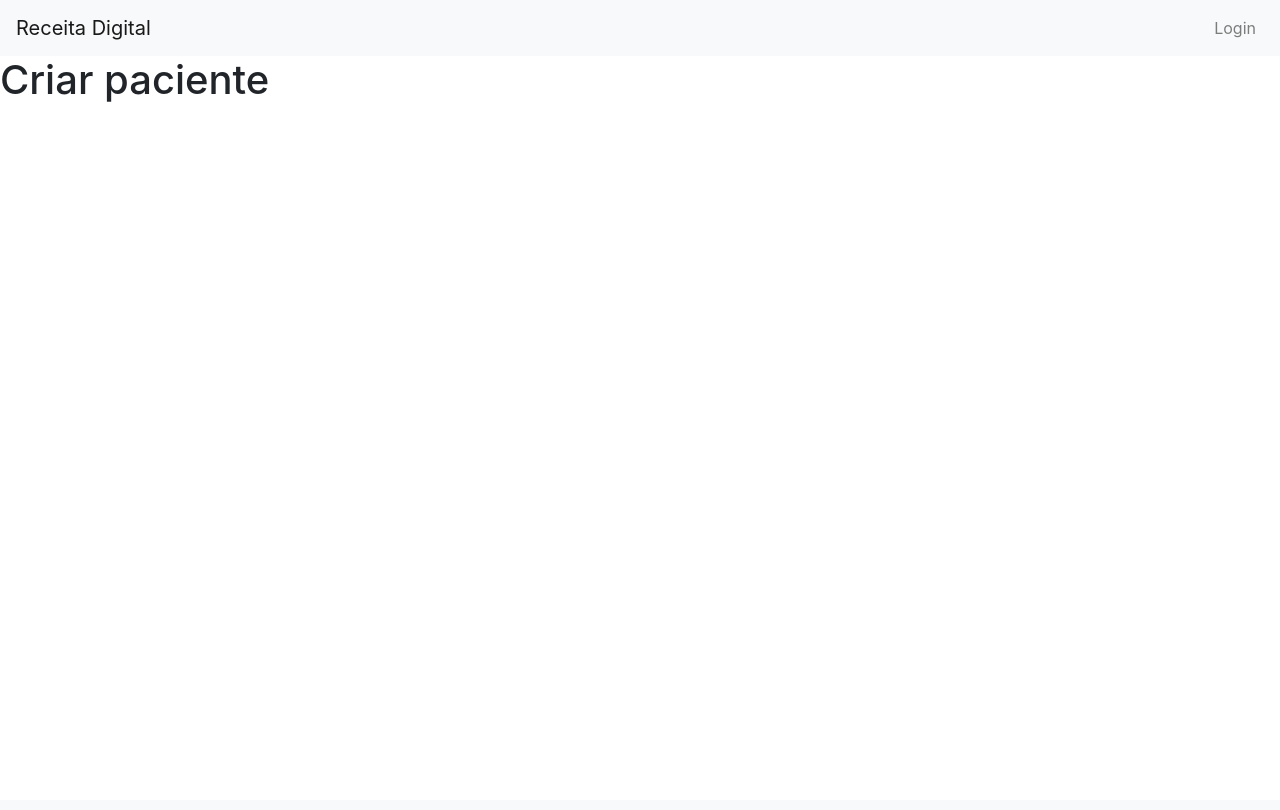
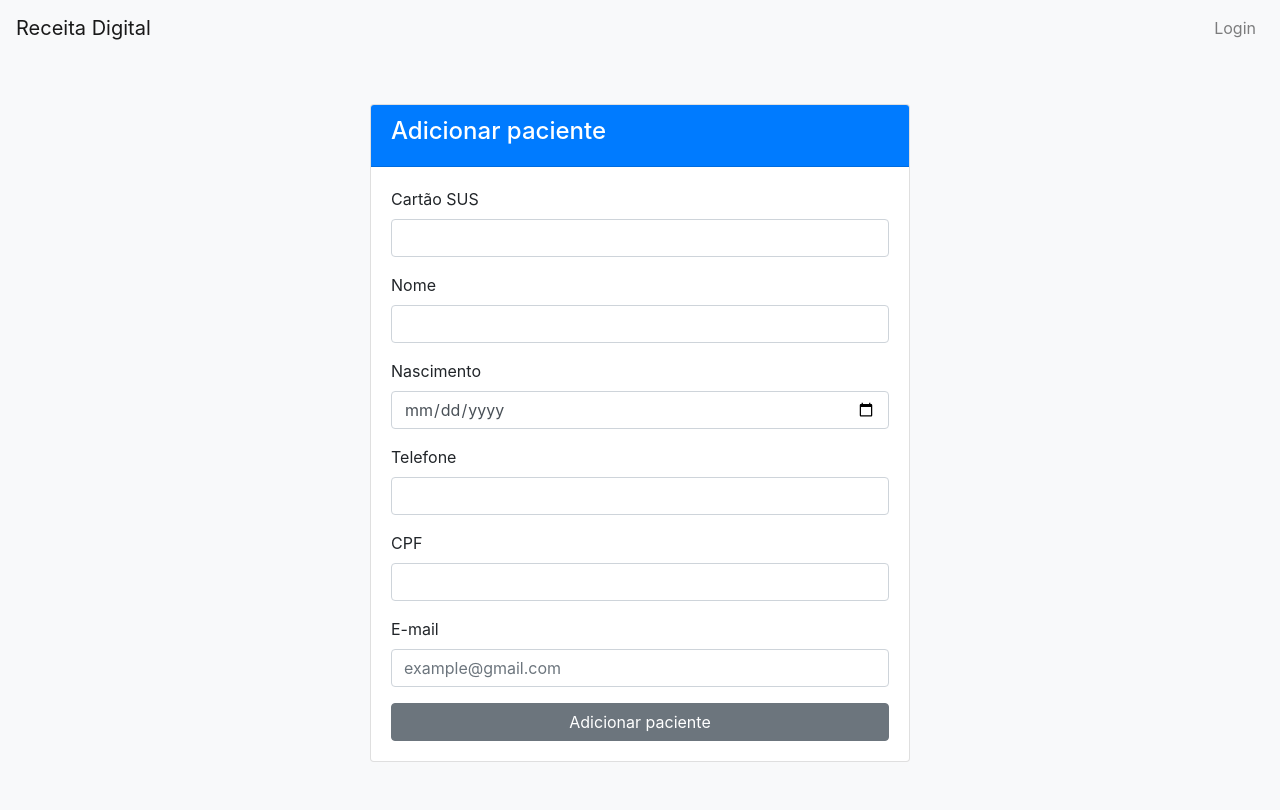
Before and after one commit to hugodavilat/receita_digital, a Django app: template templates/patients/create_patient.html in a window 1280 px wide. Before the commit the page ends 102 px from the top, so only its background shows below. Run offline with Django 3.2, Linux system fonts and the light colour scheme; the template is opened without the code that fills it, so the values that code supplies are empty; some libraries are stand-ins or nearby versions.

Commit message:
Front to add patients. Adjustment to search patient front.

```diff
--- a/doctors/views.py
+++ b/doctors/views.py
@@ -11,6 +11,6 @@ def search_patient(request):
             return redirect('criar-receita')
         except Paciente.DoesNotExist as e:
             messages.error(request, 'Paciente não encontrado')
-            return redirect('criar-paciente')
+            return redirect('adicionar-paciente')
 
     return render(request, 'doctors/search_patient.html')
--- a/patients/urls.py
+++ b/patients/urls.py
@@ -3,5 +3,5 @@ from django.urls import path
 from . import views
 
 urlpatterns = [
-    path('criar-paciente', views.create_patient, name='criar-paciente'),
+    path('adicionar-paciente', views.create_patient, name='adicionar-paciente'),
 ]
--- a/templates/doctors/search_patient.html
+++ b/templates/doctors/search_patient.html
@@ -1,4 +1,6 @@
 {% extends 'base.html' %}
+
+{% block title %} | Procurar paciente{% endblock title %}
 
 {% block content %}
 <section id="login" class="bg-light py-5">
@@ -11,8 +13,6 @@
               <i class="fas fa-sign-in-alt"></i> Procurar paciente</h4>
           </div>
           <div class="card-body">
-              <!-- Alerts -->
-              <!-- % include 'partials/_alerts.html' %} -->
             <form action="{% url 'procurar-paciente' %}" method="POST">
               {% csrf_token %}
               <div class="form-group">
--- a/templates/patients/create_patient.html
+++ b/templates/patients/create_patient.html
@@ -1,6 +1,51 @@
 {% extends 'base.html' %}
+
+{% block title %} | Adicionar paciente{% endblock title %}
 
 {% block content %}
 {% include 'partials/_alerts.html' %}
-<h1>Criar paciente</h1>
+<section id="criar-paciente" class="bg-light py-5">
+    <div class="container">
+      <div class="row">
+        <div class="col-md-6 mx-auto">
+          <div class="card">
+            <div class="card-header bg-primary text-white">
+              <h4>
+                <i class="fas fa-sign-in-alt"></i> Adicionar paciente</h4>
+            </div>
+            <div class="card-body">
+              <form action="{% url 'adicionar-paciente' %}" method="POST">
+                {% csrf_token %}
+                <div class="form-group">
+                    <label for="username">Cartão SUS</label>
+                    <input type="text" name="id-paciente" class="form-control" required>
+                </div>
+                <div class="form-group">
+                    <label for="username">Nome</label>
+                    <input type="text" name="nome" class="form-control" required>
+                </div>
+                <div class="form-group">
+                    <label for="username">Nascimento</label>
+                    <input type="date" name="data_nascimento" class="form-control" required>
+                </div>
+                <div class="form-group">
+                    <label for="username">Telefone</label>
+                    <input type="tel" name="telefone" class="form-control" required>
+                </div>
+                <div class="form-group">
+                    <label for="username">CPF</label>
+                    <input type="text" name="cpf" class="form-control" required>
+                </div>
+                <div class="form-group">
+                    <label for="username">E-mail</label>
+                    <input type="email" name="email" class="form-control" placeholder="example@gmail.com" required>
+                </div>
+                <input type="submit" value="Adicionar paciente" class="btn btn-secondary btn-block">
+              </form>
+            </div>
+          </div>
+        </div>
+      </div>
+    </div>
+</section>
 {% endblock %}
```
Lines whose indentation alone changed are shown as unchanged.
